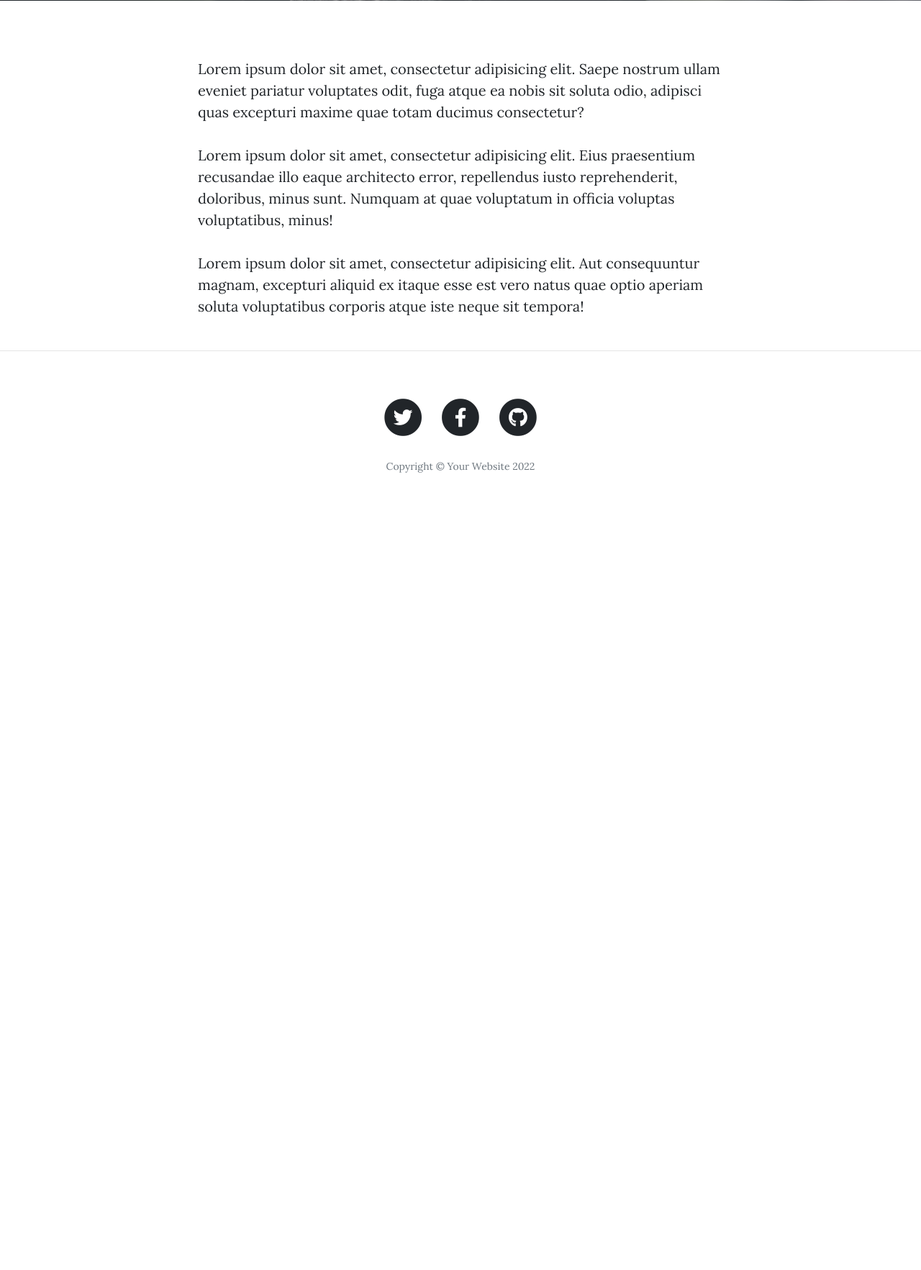
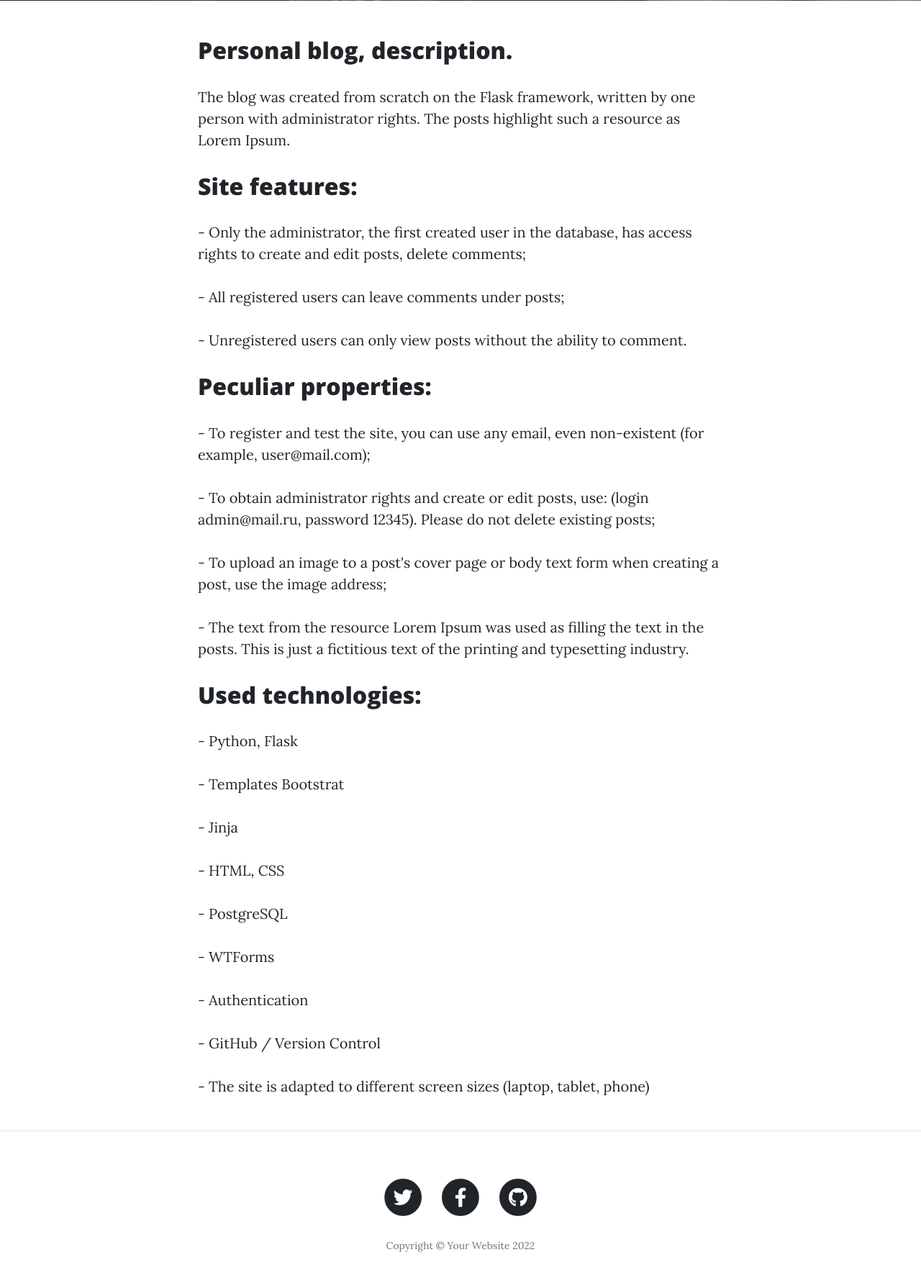
Before and after one commit to Katrinaqr/blog-with-users, a Flask app: page /about in a window 1280 px wide. Shown: the part 531-2296 px from the top of the page at 72% size. Before the commit the page ends 1188 px from the top, so only its background shows below. Run offline with Flask 2, Linux system fonts and the light colour scheme; some libraries are stand-ins or nearby versions.

Commit message:
Site description added to file about.html

```diff
--- a/templates/about.html
+++ b/templates/about.html
@@ -20,9 +20,27 @@
   <div class="container">
     <div class="row">
       <div class="col-lg-8 col-md-10 mx-auto">
-        <p>Lorem ipsum dolor sit amet, consectetur adipisicing elit. Saepe nostrum ullam eveniet pariatur voluptates odit, fuga atque ea nobis sit soluta odio, adipisci quas excepturi maxime quae totam ducimus consectetur?</p>
-        <p>Lorem ipsum dolor sit amet, consectetur adipisicing elit. Eius praesentium recusandae illo eaque architecto error, repellendus iusto reprehenderit, doloribus, minus sunt. Numquam at quae voluptatum in officia voluptas voluptatibus, minus!</p>
-        <p>Lorem ipsum dolor sit amet, consectetur adipisicing elit. Aut consequuntur magnam, excepturi aliquid ex itaque esse est vero natus quae optio aperiam soluta voluptatibus corporis atque iste neque sit tempora!</p>
+        <h2>Personal blog, description.</h2>
+        <p>The blog was created from scratch on the Flask framework, written by one person with administrator rights. The posts highlight such a resource as Lorem Ipsum.</p>
+        <h2>Site features:</h2>
+        <p>- Only the administrator, the first created user in the database, has access rights to create and edit posts, delete comments;</p>
+        <p>- All registered users can leave comments under posts;</p>
+        <p>- Unregistered users can only view posts without the ability to comment.</p>
+        <h2>Peculiar properties:</h2>
+        <p>- To register and test the site, you can use any email, even non-existent (for example, user@mail.com);</p>
+        <p>- To obtain administrator rights and create or edit posts, use: (login admin@mail.ru, password 12345). Please do not delete existing posts;</p>
+        <p>- To upload an image to a post's cover page or body text form when creating a post, use the image address;</p>
+        <p>- The text from the resource Lorem Ipsum was used as filling the text in the posts. This is just a fictitious text of the printing and typesetting industry.</p>
+        <h2>Used technologies:</h2>
+        <p>- Python, Flask</p>
+        <p>- Templates Bootstrat</p>
+        <p>- Jinja</p>
+        <p>- HTML, CSS</p>
+        <p>- PostgreSQL</p>
+        <p>- WTForms</p>
+        <p>- Authentication</p>
+        <p>- GitHub / Version Control</p>
+        <p>- The site is adapted to different screen sizes (laptop, tablet, phone)</p>
       </div>
     </div>
   </div>
```
